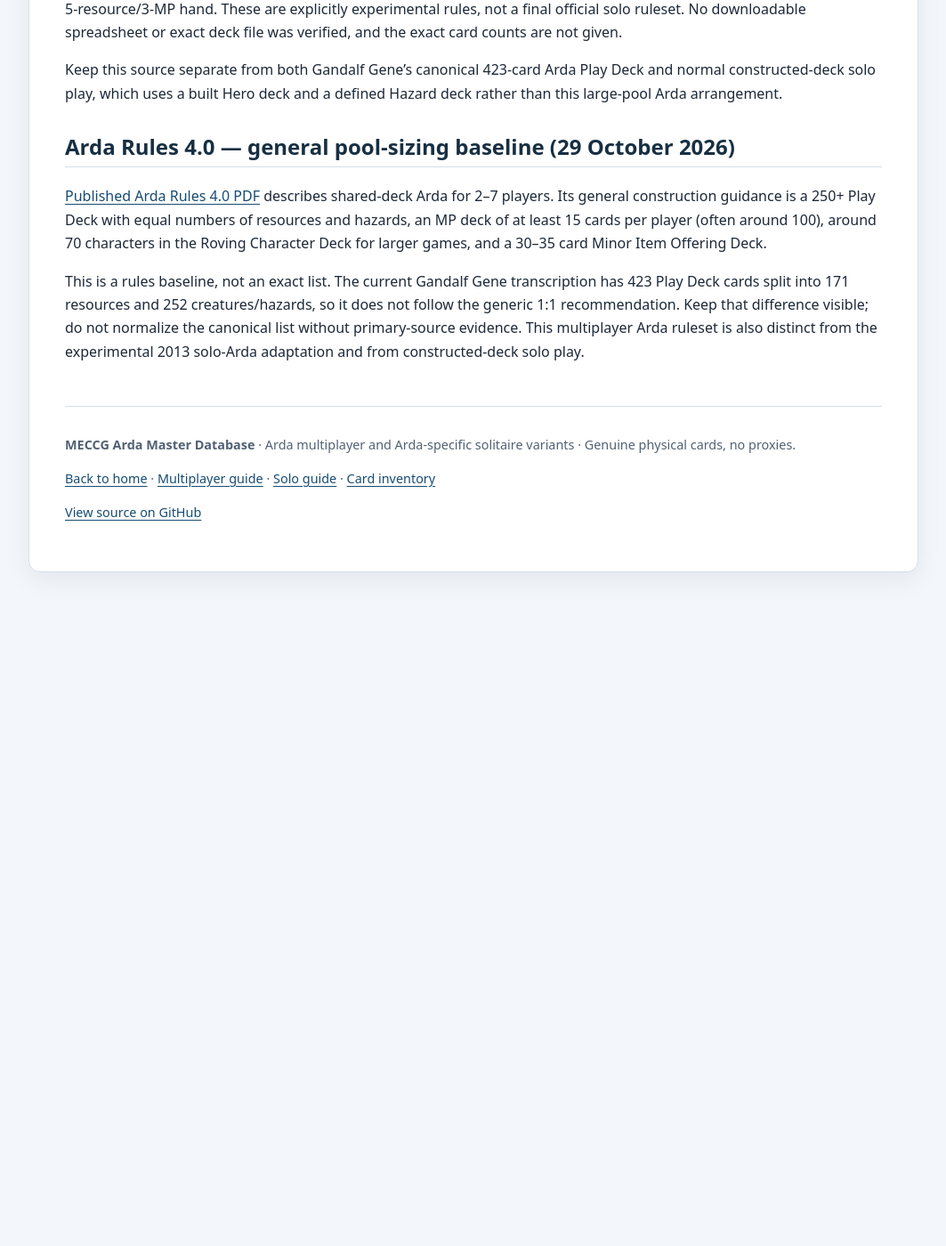
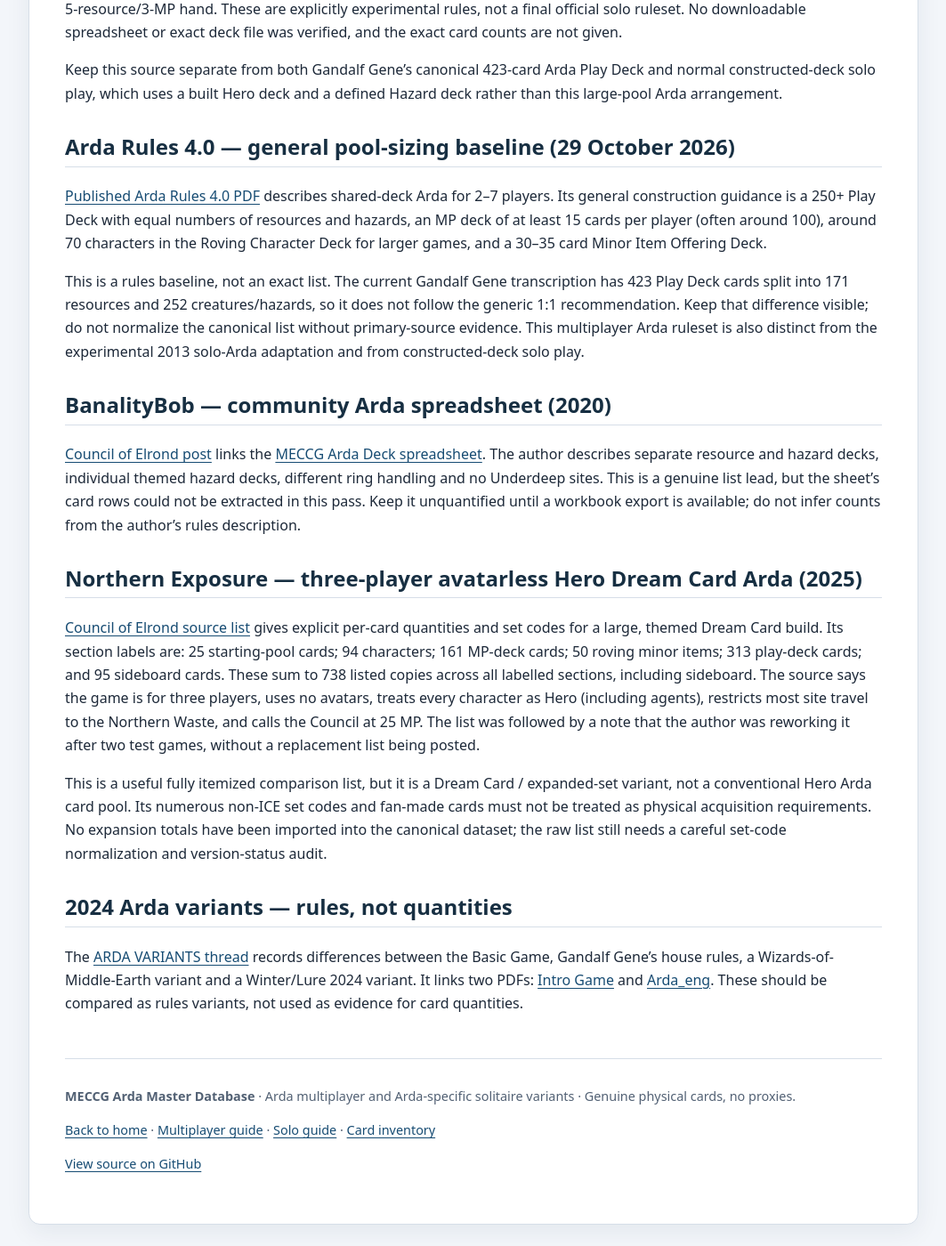
Before and after one commit to JamSpot/meccg-arda-master-database, a Jekyll site: the page built from docs/comparison-lists.md, in a window 1280 px wide and 1400 px high, scrolled down 2668 px. Shown: the whole window at 89% size, without its empty margins (108-1171 px from the left). Built offline with Jekyll 4.4.1, drawn with Linux system fonts in a browser that asks for light colours; our own code applies the rules of GitHub Pages for plain Markdown files; before the commit the page ends 3335 px from its top, so only the background shows below that.

Commit message:
Add Northern Exposure and BanalityBob comparison pools

```diff
--- a/docs/comparison-lists.md
+++ b/docs/comparison-lists.md
@@ -73,3 +73,18 @@ Keep this source separate from both Gandalf Gene's canonical 423-card Arda Play
 [Published Arda Rules 4.0 PDF](https://lureofmiddleearth.com/wp-content/uploads/2016/03/arda_4.0_en.pdf) describes shared-deck Arda for 2–7 players. Its general construction guidance is a 250+ Play Deck with equal numbers of resources and hazards, an MP deck of at least 15 cards per player (often around 100), around 70 characters in the Roving Character Deck for larger games, and a 30–35 card Minor Item Offering Deck.
 
 This is a rules baseline, not an exact list. The current Gandalf Gene transcription has 423 Play Deck cards split into 171 resources and 252 creatures/hazards, so it does not follow the generic 1:1 recommendation. Keep that difference visible; do not normalize the canonical list without primary-source evidence. This multiplayer Arda ruleset is also distinct from the experimental 2013 solo-Arda adaptation and from constructed-deck solo play.
+
+
+## BanalityBob — community Arda spreadsheet (2020)
+
+[Council of Elrond post](https://www.councilofelrond.org/forum/viewtopic.php?f=37&t=4324) links the [MECCG Arda Deck spreadsheet](https://docs.google.com/spreadsheets/d/1a_32IVLD7SkX6A8fqVsAz95i67HtcxAb4VZYuvxg8ns/edit?usp=sharing). The author describes separate resource and hazard decks, individual themed hazard decks, different ring handling and no Underdeep sites. This is a genuine list lead, but the sheet's card rows could not be extracted in this pass. Keep it unquantified until a workbook export is available; do not infer counts from the author's rules description.
+
+## Northern Exposure — three-player avatarless Hero Dream Card Arda (2025)
+
+[Council of Elrond source list](https://www.councilofelrond.org/forum/viewtopic.php?f=37&t=5233) gives explicit per-card quantities and set codes for a large, themed Dream Card build. Its section labels are: 25 starting-pool cards; 94 characters; 161 MP-deck cards; 50 roving minor items; 313 play-deck cards; and 95 sideboard cards. These sum to 738 listed copies across all labelled sections, including sideboard. The source says the game is for three players, uses no avatars, treats every character as Hero (including agents), restricts most site travel to the Northern Waste, and calls the Council at 25 MP. The list was followed by a note that the author was reworking it after two test games, without a replacement list being posted.
+
+This is a useful fully itemized comparison list, but it is a Dream Card / expanded-set variant, not a conventional Hero Arda card pool. Its numerous non-ICE set codes and fan-made cards must not be treated as physical acquisition requirements. No expansion totals have been imported into the canonical dataset; the raw list still needs a careful set-code normalization and version-status audit.
+
+## 2024 Arda variants — rules, not quantities
+
+The [ARDA VARIANTS thread](https://www.councilofelrond.org/forum/viewtopic.php?f=37&t=4992) records differences between the Basic Game, Gandalf Gene's house rules, a Wizards-of-Middle-Earth variant and a Winter/Lure 2024 variant. It links two PDFs: [Intro Game](https://www.councilofelrond.org/forum/download/file.php?id=4315) and [Arda_eng](https://www.councilofelrond.org/forum/download/file.php?id=4286). These should be compared as rules variants, not used as evidence for card quantities.
```
